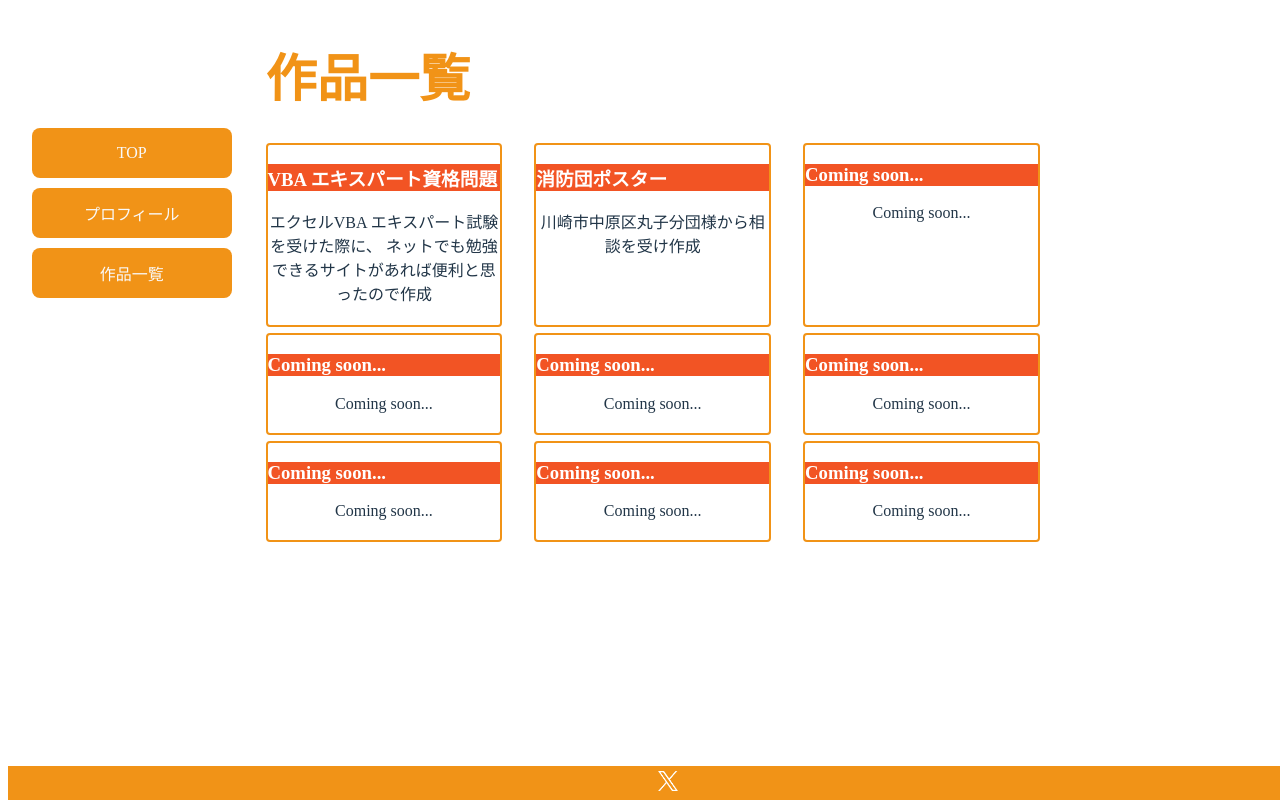
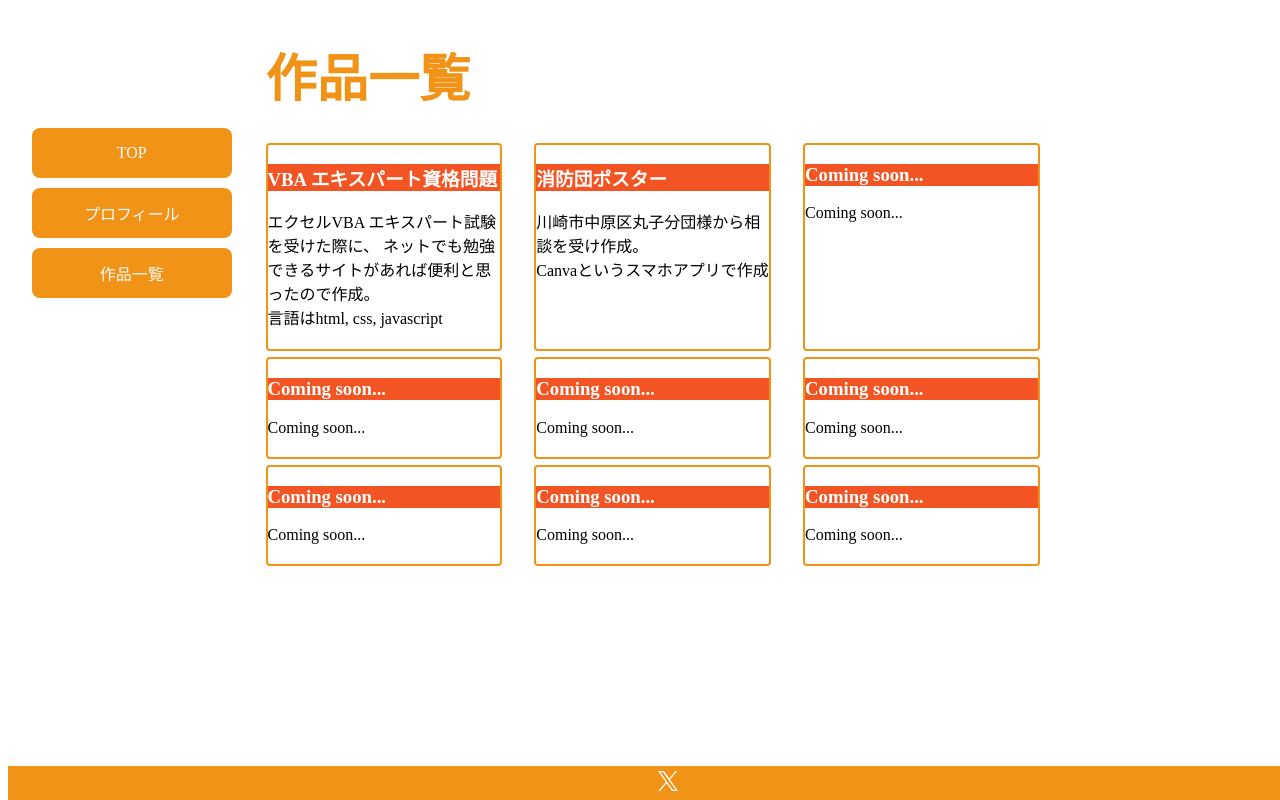
Before and after one commit to Naka-nishi-s/react_test, a React (Vite) app in the folder react_test/: page /collection in a window 1280 px wide. Built offline with nearby package versions, Linux system fonts and the light colour scheme.

Commit message:
全体の微調整

```diff
--- a/react_test/src/App.css
+++ b/react_test/src/App.css
@@ -83,6 +83,10 @@
   background-color: #F25424;
 }
 
+.grid-item >p{
+  text-align:left;
+}
+
 .grid-item:hover {
   border-color: #F25424;
   cursor: pointer;
--- a/react_test/src/collection.jsx
+++ b/react_test/src/collection.jsx
@@ -33,13 +33,15 @@ function Collection() {
         <h1>作品一覧</h1>
         <div className="grid-container">
           <div onClick={handleClick} key='1' className="grid-item">
-              <h3>VBA エキスパート資格問題</h3>
-              <p>エクセルVBA エキスパート試験を受けた際に、
-                ネットでも勉強できるサイトがあれば便利と思ったので作成</p>
+            <h3>VBA エキスパート資格問題</h3>
+            <p>エクセルVBA エキスパート試験を受けた際に、
+            ネットでも勉強できるサイトがあれば便利と思ったので作成。<br/>
+            言語はhtml, css, javascript</p>
           </div>
           <div onClick={handleClick2} key='2' className="grid-item">
             <h3>消防団ポスター</h3>
-            <p>川崎市中原区丸子分団様から相談を受け作成</p>
+            <p>川崎市中原区丸子分団様から相談を受け作成。<br/>
+            Canvaというスマホアプリで作成</p>
           </div>
           <div key='3' className="grid-item">
             <h3>Coming soon...</h3>
--- a/react_test/src/index.css
+++ b/react_test/src/index.css
@@ -1,7 +1,3 @@
-/* :root {
-  color: rgba(255, 255, 255, 0.87);
-} */
-
 a {
   font-weight: 500;
   color: #646cff;
@@ -33,16 +29,3 @@ button {
 button:hover {
   border-color: #F25424;
 }
-
-@media (prefers-color-scheme: light) {
-  :root {
-    color: #213547;
-    background-color: #ffffff;
-  }
-  a:hover {
-    color: #747bff;
-  }
-  button {
-    background-color: #f9f9f9;
-  }
-}
```
